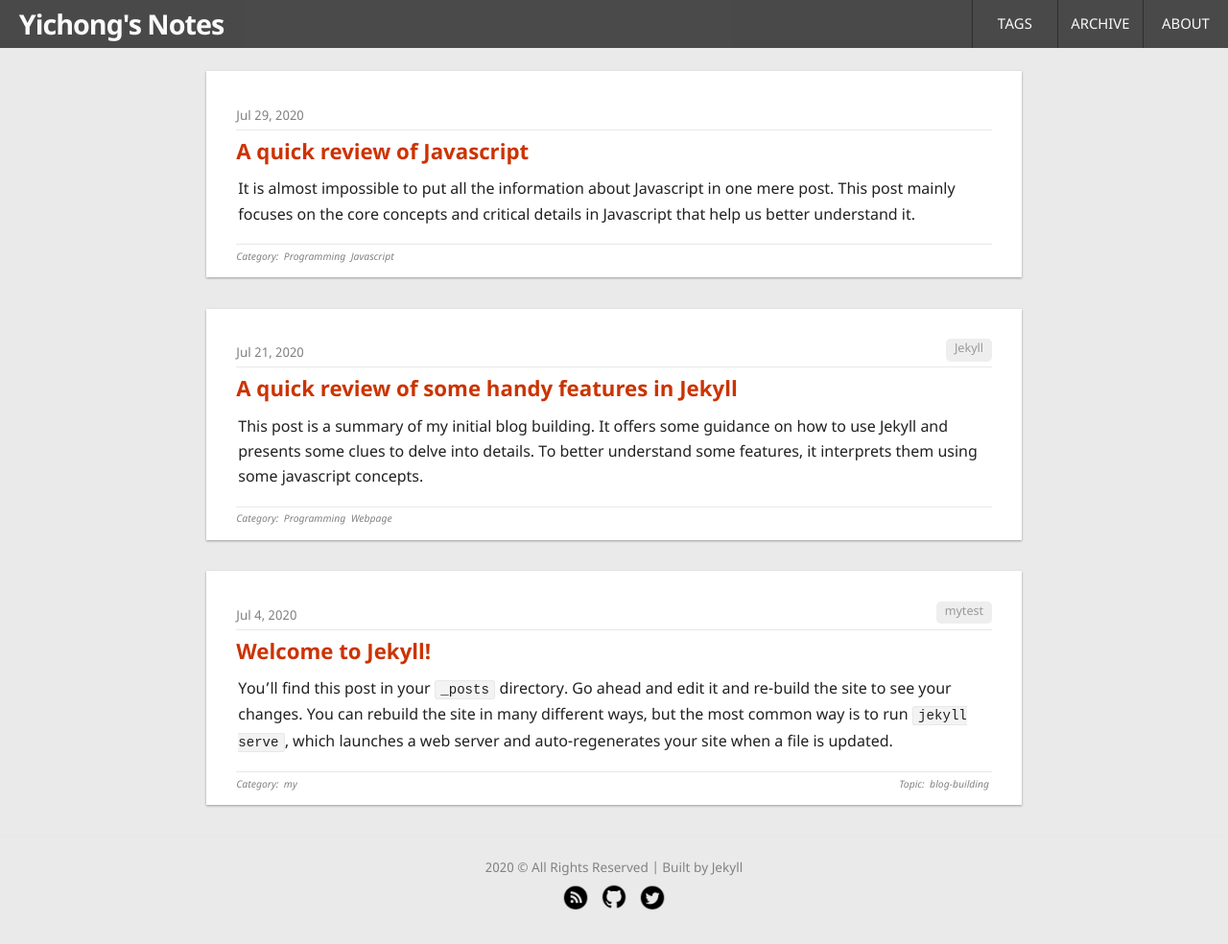
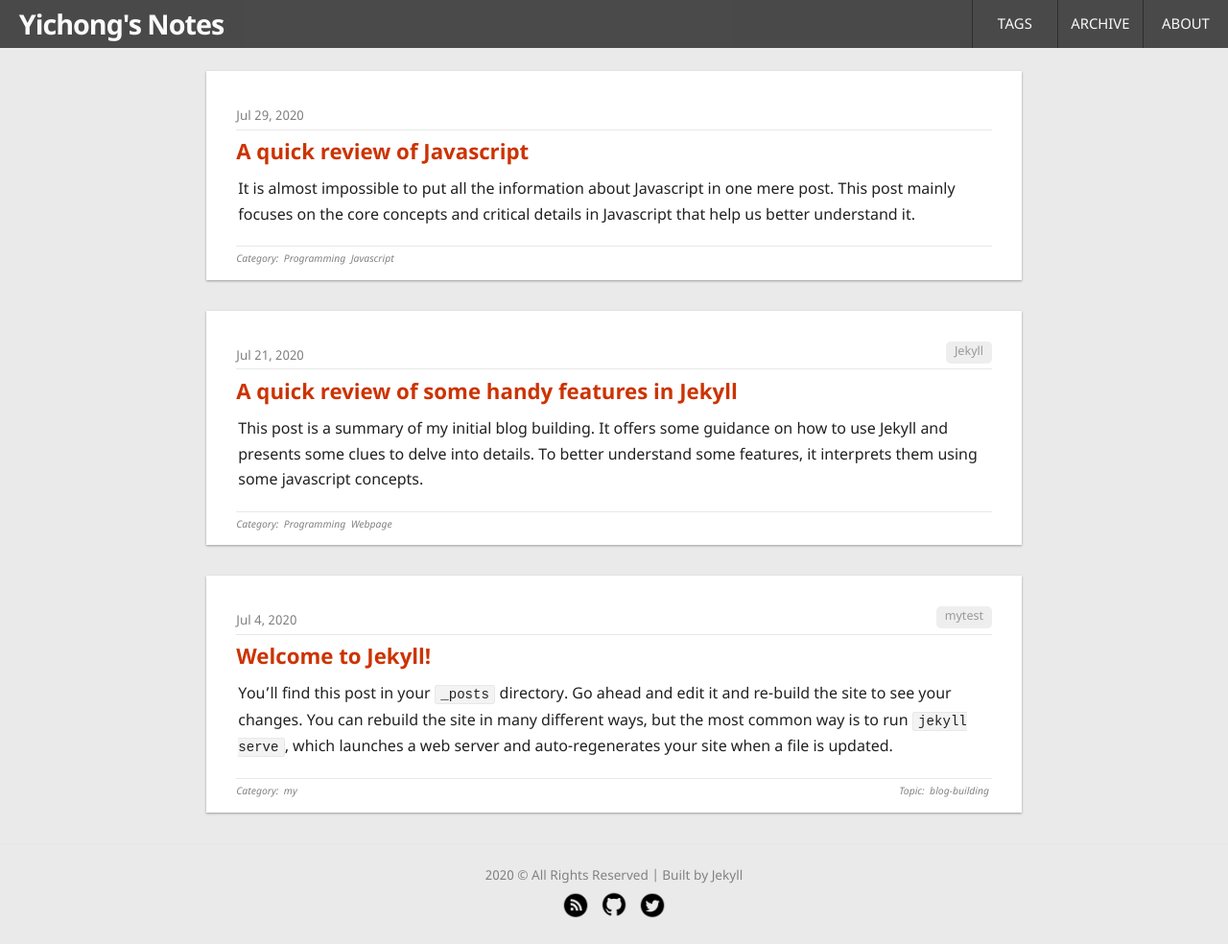
Before and after one commit to yichon/blog, a Jekyll site: the page built from index.html, in a window 1280 px wide. Shown: the whole page at 96% size. Built offline with Jekyll 4.4.1, drawn with Linux system fonts in a browser that asks for light colours.

Commit message:
post list layout modified

```diff
--- a/_sass/_layout.scss
+++ b/_sass/_layout.scss
@@ -164,5 +164,5 @@
  */
 .post-link-date {
   font-size: 0.9em;
-  //color: grey;
+  //color: #666;
 }
--- a/_sass/_post.scss
+++ b/_sass/_post.scss
@@ -130,7 +130,7 @@
   @extend %clearfix;
   display: block;
   border-top: 1px solid $grey-color-light;
-  margin-top: 0.75em; // r-size(1); //r-font-size(0.7); // r-size(1); //1vh;
+  margin-top: 1em; // r-size(1); //r-font-size(0.7); // r-size(1); //1vh;
   // margin-top: r-font-size(3.6);
   // margin-bottom: r-font-size(3.6);
   //padding-top: r-size(0.5);
```
